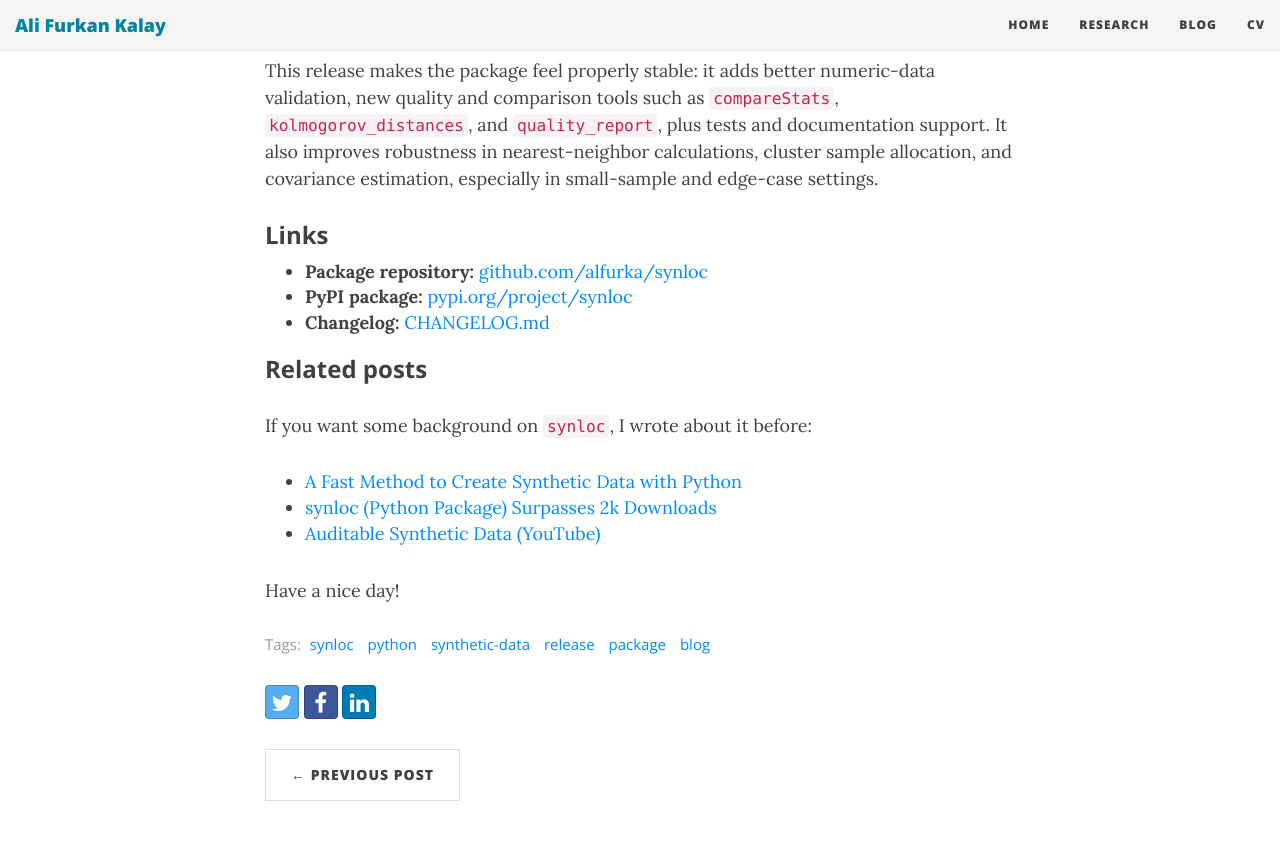
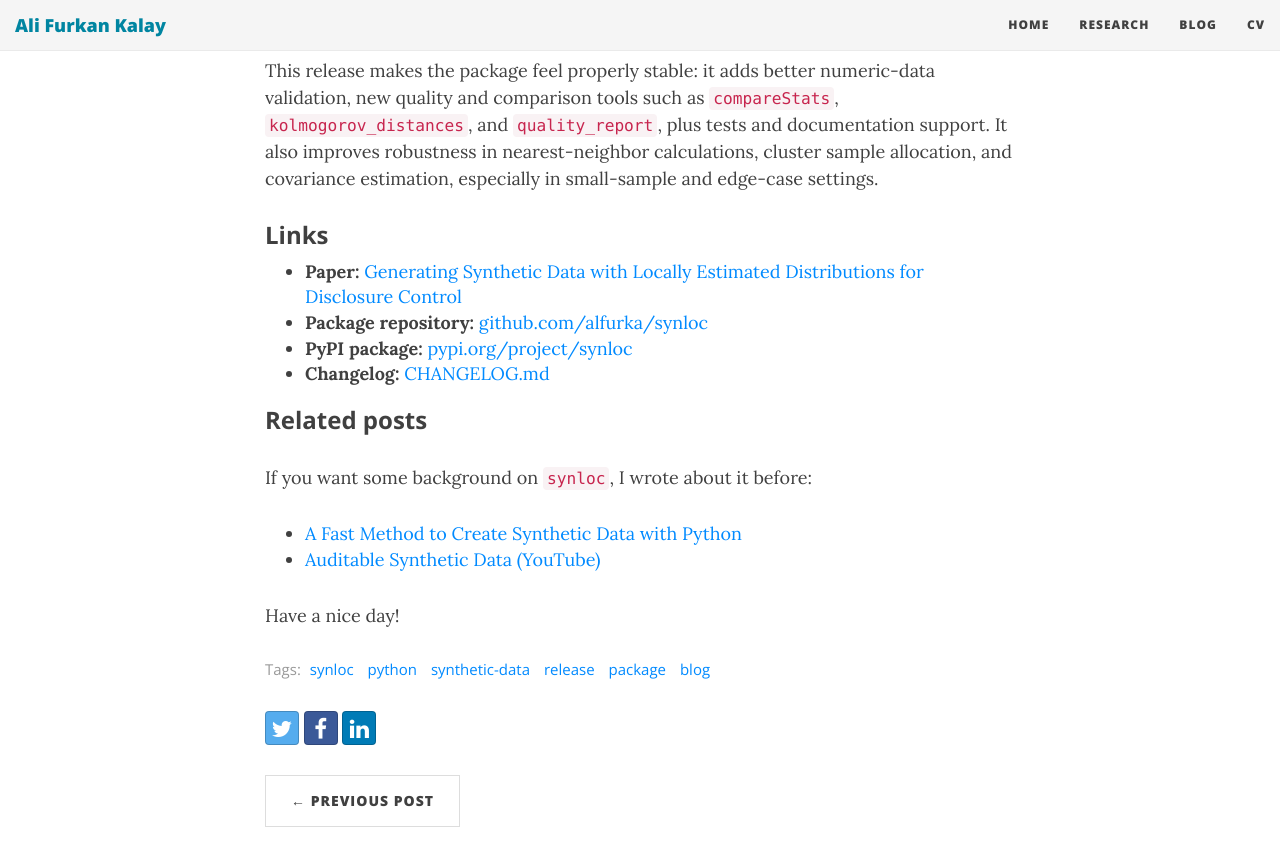
Before and after one commit to alfurka/alfurka.github.io, a Jekyll site: the page built from _posts/2026-05-02-synloc-1-0-0.md, in a window 1280 px wide and 900 px high, scrolled down 375 px. Shown: the top 866 px of the window. Built offline with Jekyll 4.4.1, drawn with Linux system fonts in a browser that asks for light colours; nearby versions of some CDN libraries.

Commit message:
Update Synloc 1.0.0 post with paper link

```diff
--- a/_posts/2026-05-02-synloc-1-0-0.md
+++ b/_posts/2026-05-02-synloc-1-0-0.md
@@ -13,6 +13,7 @@ This release makes the package feel properly stable: it adds better numeric-data
 
 ### Links
 
+- **Paper:** [Generating Synthetic Data with Locally Estimated Distributions for Disclosure Control](https://doi.org/10.1111/anzs.70032)
 - **Package repository:** [github.com/alfurka/synloc](https://github.com/alfurka/synloc)
 - **PyPI package:** [pypi.org/project/synloc](https://pypi.org/project/synloc/)
 - **Changelog:** [CHANGELOG.md](https://github.com/alfurka/synloc/blob/main/CHANGELOG.md)
@@ -21,7 +22,6 @@ This release makes the package feel properly stable: it adds better numeric-data
 
 If you want some background on `synloc`, I wrote about it before:
 - [A Fast Method to Create Synthetic Data with Python](/2022-10-04-generate-synthetic-data-with-nearest-neighbor-algorithm/)
-- [synloc (Python Package) Surpasses 2k Downloads](/2023-07-12-synloc-python-package-download-2000/)
 - [Auditable Synthetic Data (YouTube)](/2026-04-13-how-to-create-auditable-synthetic-data/)
 
 Have a nice day!
```
